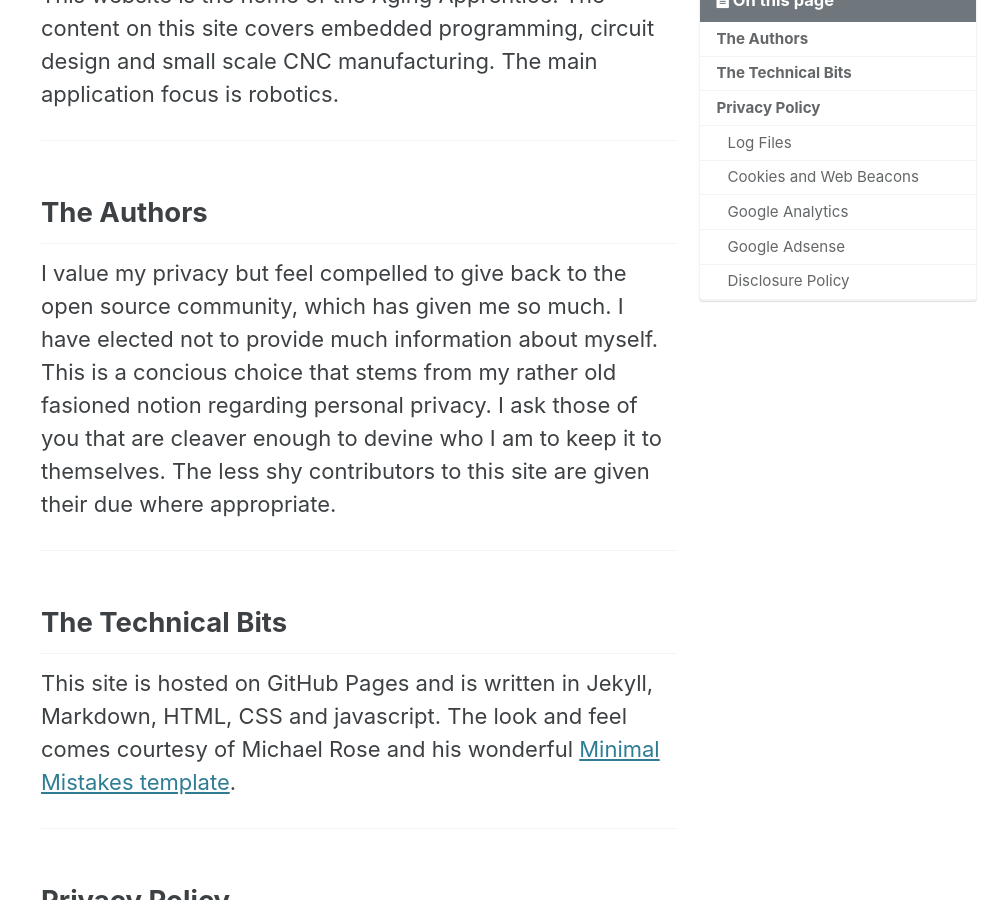
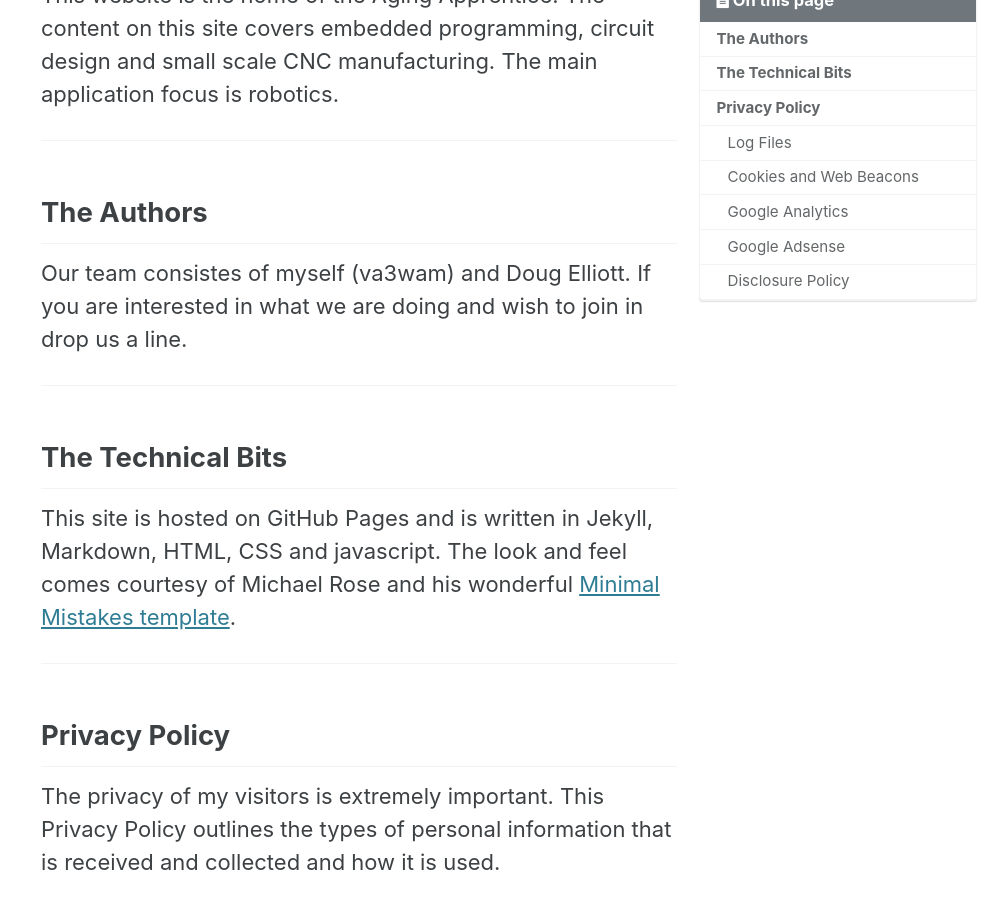
Before and after one commit to va3wam/va3wam.github.io, a Jekyll site: the page built from _pages/about.md, in a window 1280 px wide and 900 px high, scrolled down 619 px. Shown: the whole window, without its empty margins (281-1280 px from the left). Built offline with Jekyll 4.4.1, drawn with Linux system fonts in a browser that asks for light colours; cached includes are drawn as plain includes.

Commit message:
Update about.md

```diff
--- a/_pages/about.md
+++ b/_pages/about.md
@@ -14,7 +14,7 @@ This website is the home of the Aging Apprentice. The content on this site cover
 
 ---
 ## The Authors
-I value my privacy but feel compelled to give back to the open source community, which has given me so much. I have elected not to provide much information about myself. This is a concious choice that stems from my rather old fasioned notion regarding personal privacy. I ask those of you that are cleaver enough to devine who I am to keep it to themselves. The less shy contributors to this site are given their due where appropriate.
+Our team consistes of myself (va3wam) and Doug Elliott. If you are interested in what we are doing and wish to join in drop us a line.
 
 ---
 ## The Technical Bits
```
